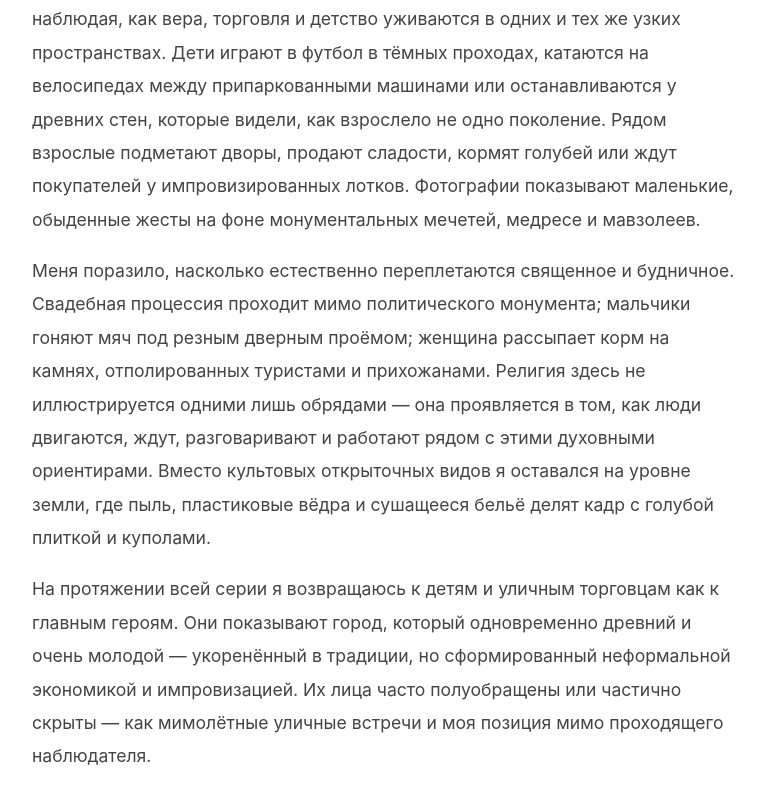
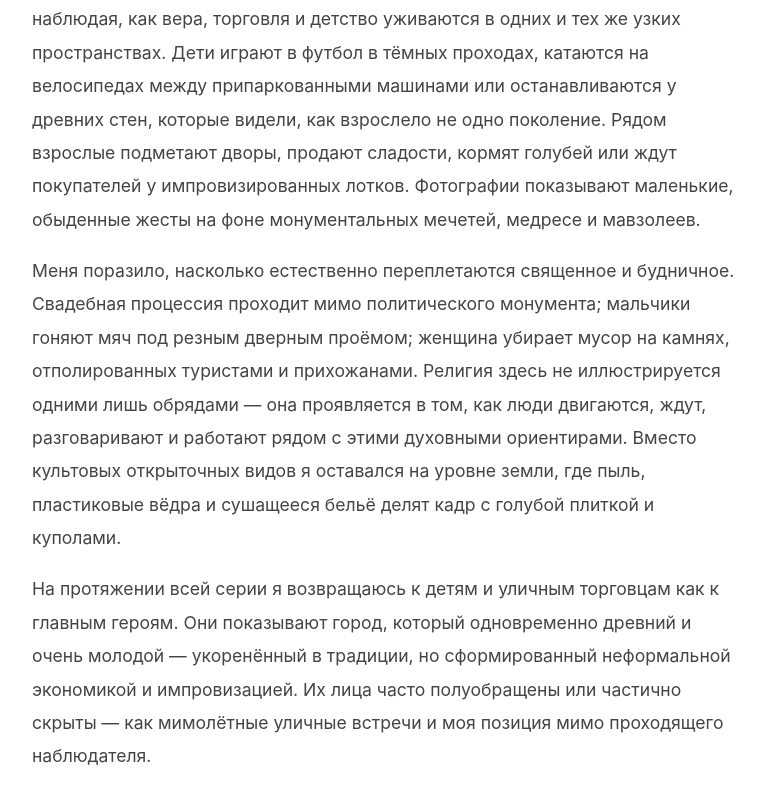
Before and after one commit to Xtoman/xtoman.github.io, a Jekyll site: the page built from _photoprojects/uzbekistan.md, in a window 1280 px wide and 900 px high, scrolled down 736 px, cut to the strip 0-813 px from the top of the window. Shown: the top 804 px of the strip, without its empty margins (256-1020 px from the left). Built offline with Jekyll 4.4.1, drawn with Linux system fonts in a browser that asks for light colours.

Commit message:
Уточнить описание сцены в тексте проекта Uzbekistan.
Co-authored-by: Cursor <cursoragent@cursor.com>

```diff
--- a/_photoprojects/uzbekistan.md
+++ b/_photoprojects/uzbekistan.md
@@ -31,6 +31,6 @@ images:
 
 В этой серии я слежу за повседневной жизнью на улицах Бухары и Самарканда, наблюдая, как вера, торговля и детство уживаются в одних и тех же узких пространствах. Дети играют в футбол в тёмных проходах, катаются на велосипедах между припаркованными машинами или останавливаются у древних стен, которые видели, как взрослело не одно поколение. Рядом взрослые подметают дворы, продают сладости, кормят голубей или ждут покупателей у импровизированных лотков. Фотографии показывают маленькие, обыденные жесты на фоне монументальных мечетей, медресе и мавзолеев.
 
-Меня поразило, насколько естественно переплетаются священное и будничное. Свадебная процессия проходит мимо политического монумента; мальчики гоняют мяч под резным дверным проёмом; женщина рассыпает корм на камнях, отполированных туристами и прихожанами. Религия здесь не иллюстрируется одними лишь обрядами — она проявляется в том, как люди двигаются, ждут, разговаривают и работают рядом с этими духовными ориентирами. Вместо культовых открыточных видов я оставался на уровне земли, где пыль, пластиковые вёдра и сушащееся бельё делят кадр с голубой плиткой и куполами.
+Меня поразило, насколько естественно переплетаются священное и будничное. Свадебная процессия проходит мимо политического монумента; мальчики гоняют мяч под резным дверным проёмом; женщина убирает мусор на камнях, отполированных туристами и прихожанами. Религия здесь не иллюстрируется одними лишь обрядами — она проявляется в том, как люди двигаются, ждут, разговаривают и работают рядом с этими духовными ориентирами. Вместо культовых открыточных видов я оставался на уровне земли, где пыль, пластиковые вёдра и сушащееся бельё делят кадр с голубой плиткой и куполами.
 
 На протяжении всей серии я возвращаюсь к детям и уличным торговцам как к главным героям. Они показывают город, который одновременно древний и очень молодой — укоренённый в традиции, но сформированный неформальной экономикой и импровизацией. Их лица часто полуобращены или частично скрыты — как мимолётные уличные встречи и моя позиция мимо проходящего наблюдателя.
```
